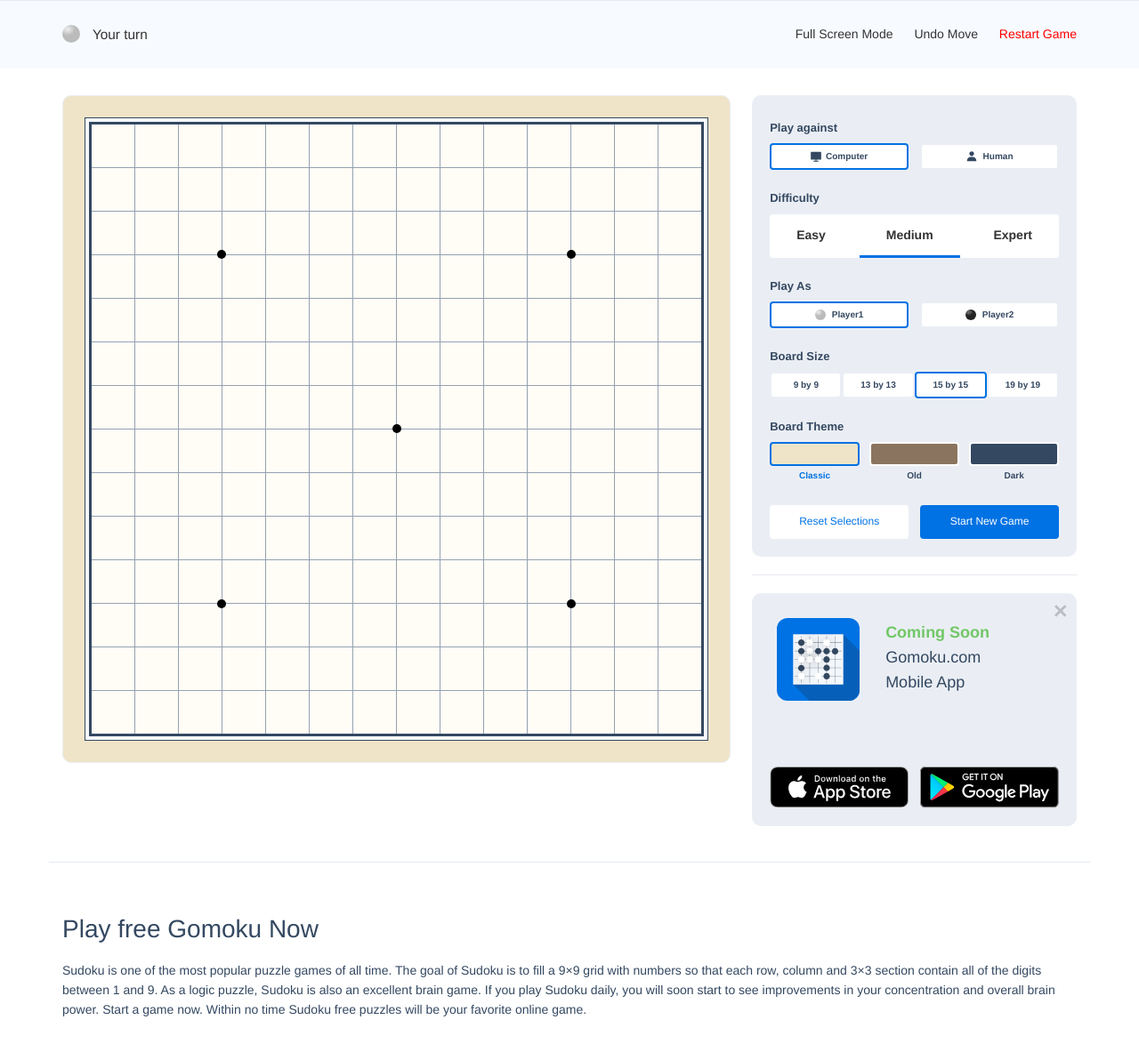
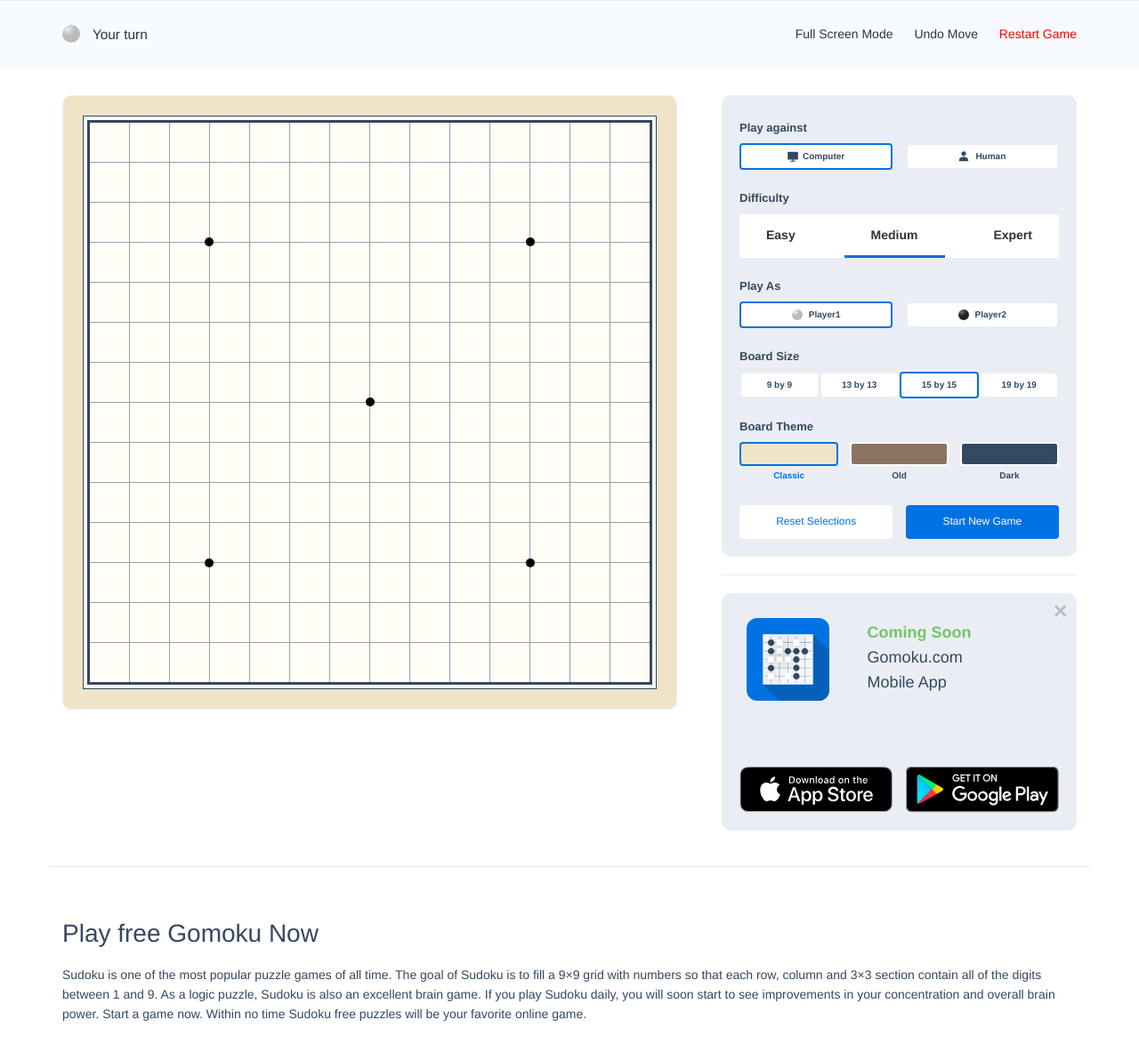
Before and after one commit to Axe-LLC/gomoku.com, a PHP site: page / in a window 1280 px wide. Shown: the part 67-1241 px from the top of the page at 89% size. Run offline with PHP 8.4, Linux system fonts and the light colour scheme.

Commit message:
Board size

```diff
--- a/style/style.css
+++ b/style/style.css
@@ -393,11 +393,11 @@ ul, li {
 	padding-bottom: 4rem;
 }
 .game-wrapper #game-page {
-	width: 66%;
+	width: 60%;
 	min-height: 916px;
 }
 .game-wrapper .game-sidebar {
-	width: 32%;
+	width: 35%;
 }
 .ui-body-c, .ui-overlay-c {
 	background: none;
```
